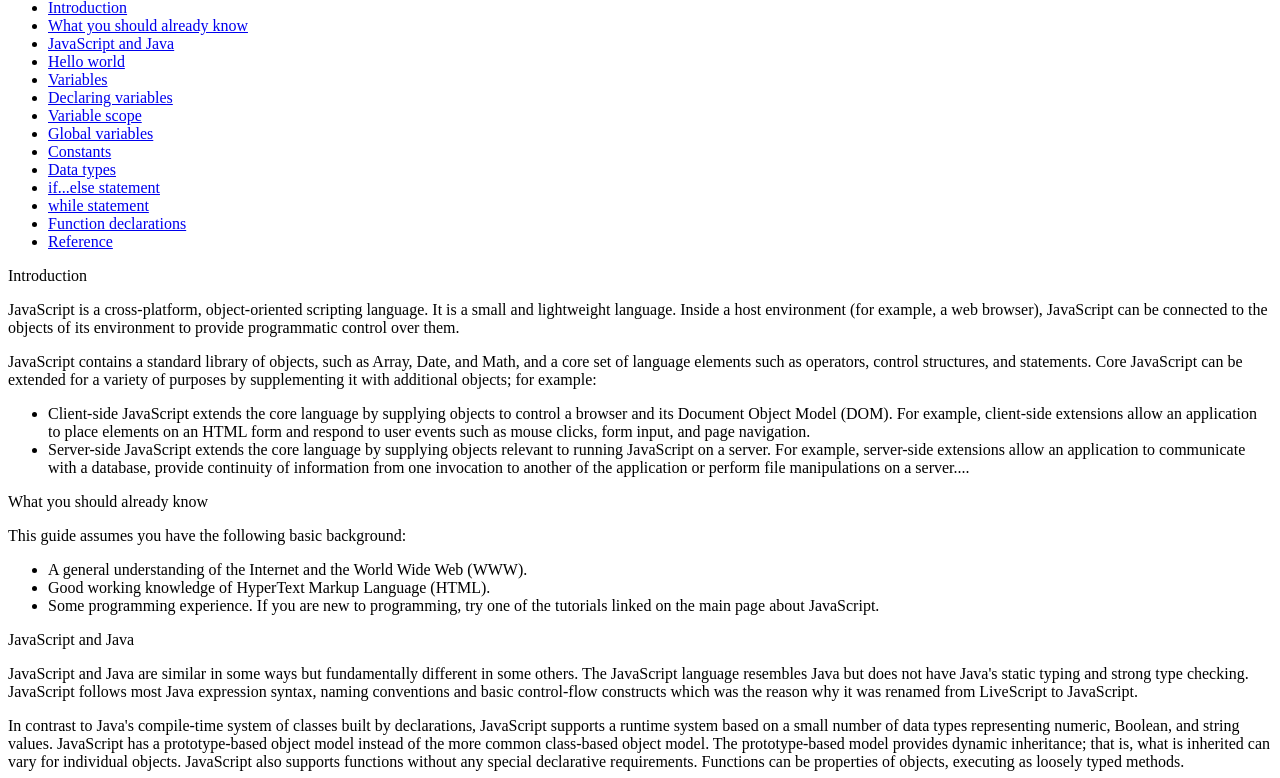
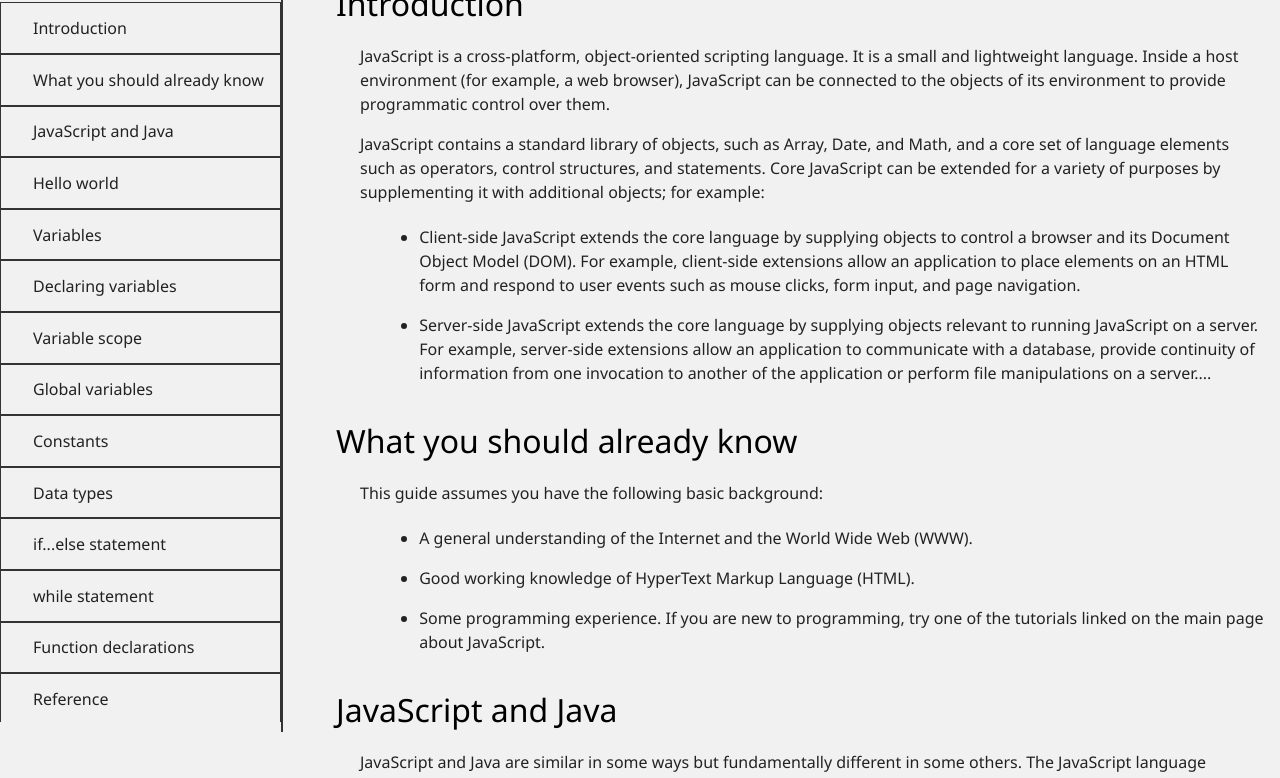
Before and after one commit to bolajiakanji/BOLAJI-AND-SHADY-MICROVERSE-COLLABORATION, a plain HTML site: page index.html in a window 1280 px wide. Shown: the part 68-846 px from the top of the page. Drawn offline with Linux system fonts and the light colour scheme.

Commit message:
first css commit

```diff
--- a/index.html
+++ b/index.html
@@ -6,6 +6,7 @@
     <meta http-equiv="X-UA-Compatible" content="IE=edge">
     <meta name="viewport" content="width=device-width, initial-scale=1.0">
     <title>Document</title>
+    <link rel="stylesheet" href="style.css">
 </head>
 
 <body>
--- /dev/null
+++ b/style.css
@@ -0,0 +1,82 @@
+/* css reset */
+* {
+    margin: 0;
+  }
+
+  body {
+    font-family: 'Segoe UI', Tahoma, Geneva, Verdana, sans-serif;
+    line-height: 1.5;
+    background-color: #f1f1f1;
+  }
+
+  #main-header {
+    position: fixed;
+    top: 0;
+    left: 0;
+    height: 100%;
+    min-width: 280px;
+    max-width: 300px;
+  }
+
+  #navbar {
+    height: 100%;
+    border-right: solid 2.5px #333;
+  }
+
+  #navbar>h1 {
+    font-size: 1.6rem;
+    text-align: center;
+    padding: 1rem 0;
+  }
+
+  #navbar ul {
+    padding: 0;
+    overflow-y: auto;
+    overflow-x: hidden;
+    height: 90%;
+    list-style: none;
+  }
+
+  #navbar ul li {
+    border: solid 1.3px #333;
+  }
+
+  #main-header #navbar ul li a {
+    display: block;
+    text-align: left;
+    padding: .8rem 1rem .8rem 2rem;
+    cursor: pointer;
+    color: #222;
+    text-decoration: none;
+  }
+
+
+  /* main section */
+  #main-doc {
+    position: absolute;
+    margin-left: 320px;
+    padding: 2rem 1rem;
+  }
+
+  #main-doc .main-section header {
+    font-size: 2rem;
+    padding: 1rem 0;
+  }
+
+  #main-doc .main-section .main-article {
+    padding-left: 1.5rem;
+    margin-bottom: .5rem;
+    color: #222;
+  }
+
+  #main-doc .main-section .main-article p {
+    margin-bottom: 1rem;
+  }
+
+  #main-doc .main-section .main-article ul {
+    margin: 1.3rem 0 0 1.2rem;
+  }
+
+  #main-doc .main-section .main-article ul li {
+    margin-bottom: 1rem;
+  }
```
